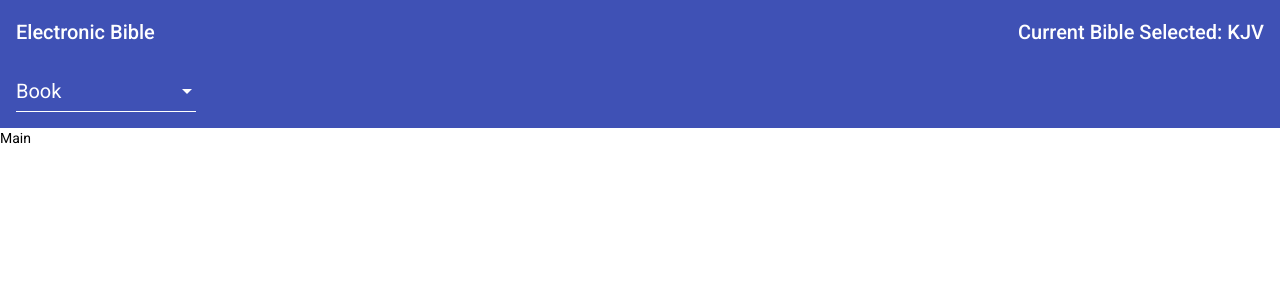
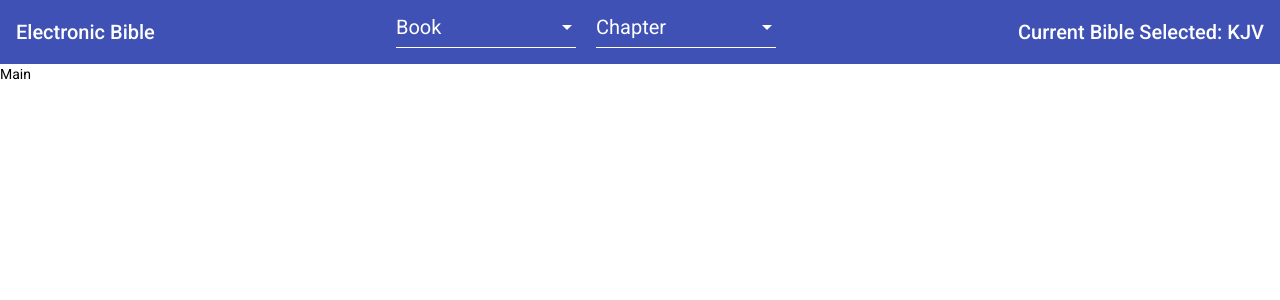
Before and after one commit to Cable-Billing/Electronic-Bible, an Angular app: page / in a window 1280 px wide. Shown: the top 300 px of the page. Built offline with nearby package versions, Linux system fonts and the light colour scheme.

Commit message:
Started work on selection of book and chapter

```diff
--- a/src/app/app.component.css
+++ b/src/app/app.component.css
@@ -4,9 +4,14 @@
 
 .main {
     position: fixed;
-    top: 128px;
+    top: 64px;
     left: 0;
-    height: calc(100vh - 128px);
+    height: calc(100vh - 64px);
     width: 100vw;
     overflow-y: scroll;
 }
+
+mat-form-field {
+    margin-left: 10px;
+    margin-right: 10px;
+}
--- a/src/app/app.component.html
+++ b/src/app/app.component.html
@@ -1,10 +1,6 @@
 <mat-toolbar color="primary">
-  <mat-toolbar-row>
     <span>Electronic Bible</span>
     <span class="fill-remaining-space"></span>
-    <span>Current Bible Selected: KJV</span>
-  </mat-toolbar-row>
-  <mat-toolbar-row>
     <span>
       <mat-form-field>
         <mat-label>Book</mat-label>
@@ -14,8 +10,18 @@
           </mat-option>
         </mat-select>
       </mat-form-field>
+      <mat-form-field>
+        <mat-label>Chapter</mat-label>
+        <mat-select>
+          <mat-option>
+            1
+          </mat-option>
+        </mat-select>
+      </mat-form-field>
     </span>
-  </mat-toolbar-row>
+    <span class="fill-remaining-space"></span>
+    <span>Current Bible Selected: KJV</span>
+
 </mat-toolbar>
 
 <div class="main">
```
